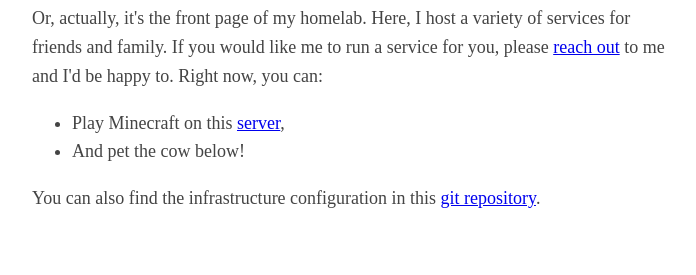
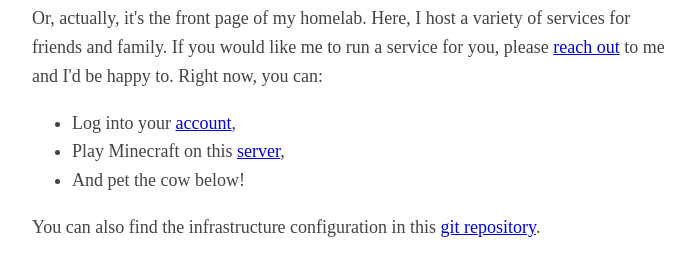
Before and after one commit to pepsipu/homelab, a plain HTML site: page apps/landing-page/www/index.html in a window 1280 px wide. Shown: the part 103-378 px from the top of the page, without its empty margins (283-979 px from the left). Drawn offline with Linux system fonts and the light colour scheme; some packages are replaced by stand-ins of ours; a script that the page names is missing.

Commit message:
reformat landing page

```diff
--- a/apps/landing-page/www/index.html
+++ b/apps/landing-page/www/index.html
@@ -1,11 +1,10 @@
 <!DOCTYPE html>
 <html>
-
   <head>
     <meta charset="utf-8" />
     <meta name="viewport" content="width=device-width, initial-scale=1" />
     <title>pet.cow.LandingPage</title>
-    <link rel="icon" type="image/png" href="favicon.png">
+    <link rel="icon" type="image/png" href="favicon.png" />
     <style type="text/css">
       model-viewer {
         width: 100%;
@@ -25,7 +24,10 @@
         line-height: 1.2;
       }
     </style>
-    <script type="module" src="https://ajax.googleapis.com/ajax/libs/model-viewer/4.0.0/model-viewer.min.js"></script>
+    <script
+      type="module"
+      src="https://ajax.googleapis.com/ajax/libs/model-viewer/4.0.0/model-viewer.min.js"
+    ></script>
   </head>
 
   <body>
@@ -40,14 +42,20 @@
     </p>
 
     <ul>
+      <li>Log into your <a href="https://sso.cow.pet">account</a>,</li>
       <li>Play Minecraft on this <a href="https://mc.cow.pet">server</a>,</li>
       <li>And pet the cow below!</li>
     </ul>
     You can also find the infrastructure configuration in this
     <a href="https://github.com/pepsipu/homelab">git repository</a>.
 
-    <model-viewer alt="A spotted animal homeomorphic to a sphere." src="models/spot.glb" auto-rotate camera-controls
-        camera-orbit="135deg 55deg 4m" disable-tap />
+    <model-viewer
+      alt="A spotted animal homeomorphic to a sphere."
+      src="models/spot.glb"
+      auto-rotate
+      camera-controls
+      camera-orbit="135deg 55deg 4m"
+      disable-tap
+    />
   </body>
-
 </html>
```
Lines whose indentation alone changed are shown as unchanged.
